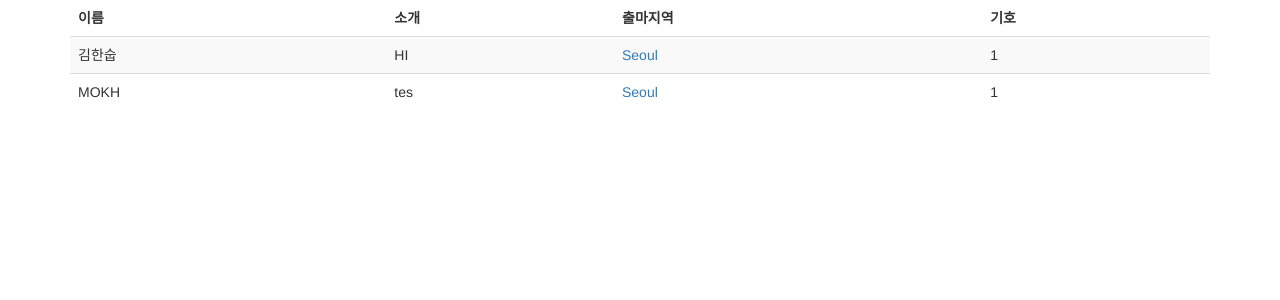
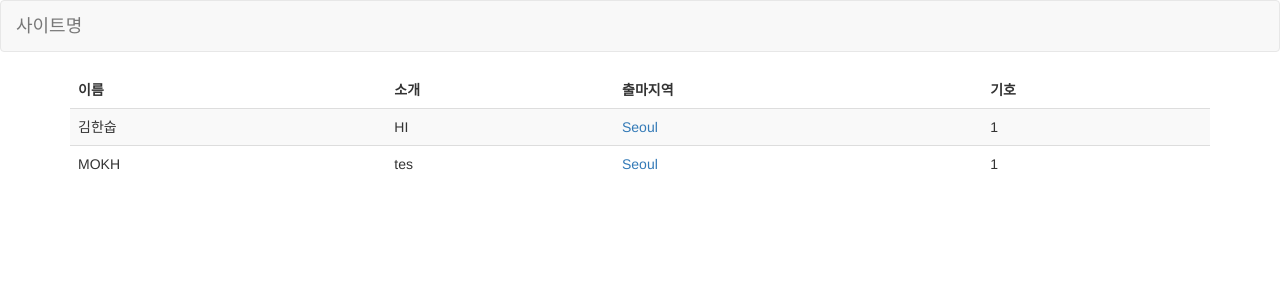
Before and after one commit to mokhs00/django-playground, a Django app: page / in a window 1280 px wide. Shown: the top 300 px of the page. Run offline with Django 3.2, Linux system fonts and the light colour scheme; data comes from the database, SQL or seed files in the repository; some libraries are stand-ins or nearby versions.

Commit message:
add : nav bar

```diff
--- a/election/elections/templates/elections/layout.html
+++ b/election/elections/templates/elections/layout.html
@@ -2,6 +2,7 @@
 
 <!DOCTYPE html>
 <html lang="en">
+
 <head>
     <title>{% block title %}{% endblock %}</title>
     <meta charset="utf-8">
@@ -10,7 +11,17 @@
     <script src="https://ajax.googleapis.com/ajax/libs/jquery/1.12.0/jquery.min.js"></script>
     <script src="http://maxcdn.bootstrapcdn.com/bootstrap/3.3.6/js/bootstrap.min.js"></script>
 </head>
+
 <body>
+
+    <body>
+        <nav class="navbar navbar-default">
+            <div class="container-fluid">
+                <div class="navbar-header">
+                    <a class="navbar-brand" href="{% url 'elections:home' %}">사이트명</a>
+                </div>
+        </nav>
         {% block content %}{% endblock %}
     </body>
+
 </html>
--- a/election/elections/urls.py
+++ b/election/elections/urls.py
@@ -2,8 +2,10 @@ from django.conf.urls import url
 from django.urls import path
 from . import views
 
+app_name = 'elections'
+
 urlpatterns = [
-    path('', views.index),
+    path('', views.index, name='home'),
     path('areas/<str:area>/', views.areas),
     path('areas/<str:area>/results', views.results),
     path('polls/<int:poll_id>', views.polls),
```
Lines whose indentation alone changed are shown as unchanged.
